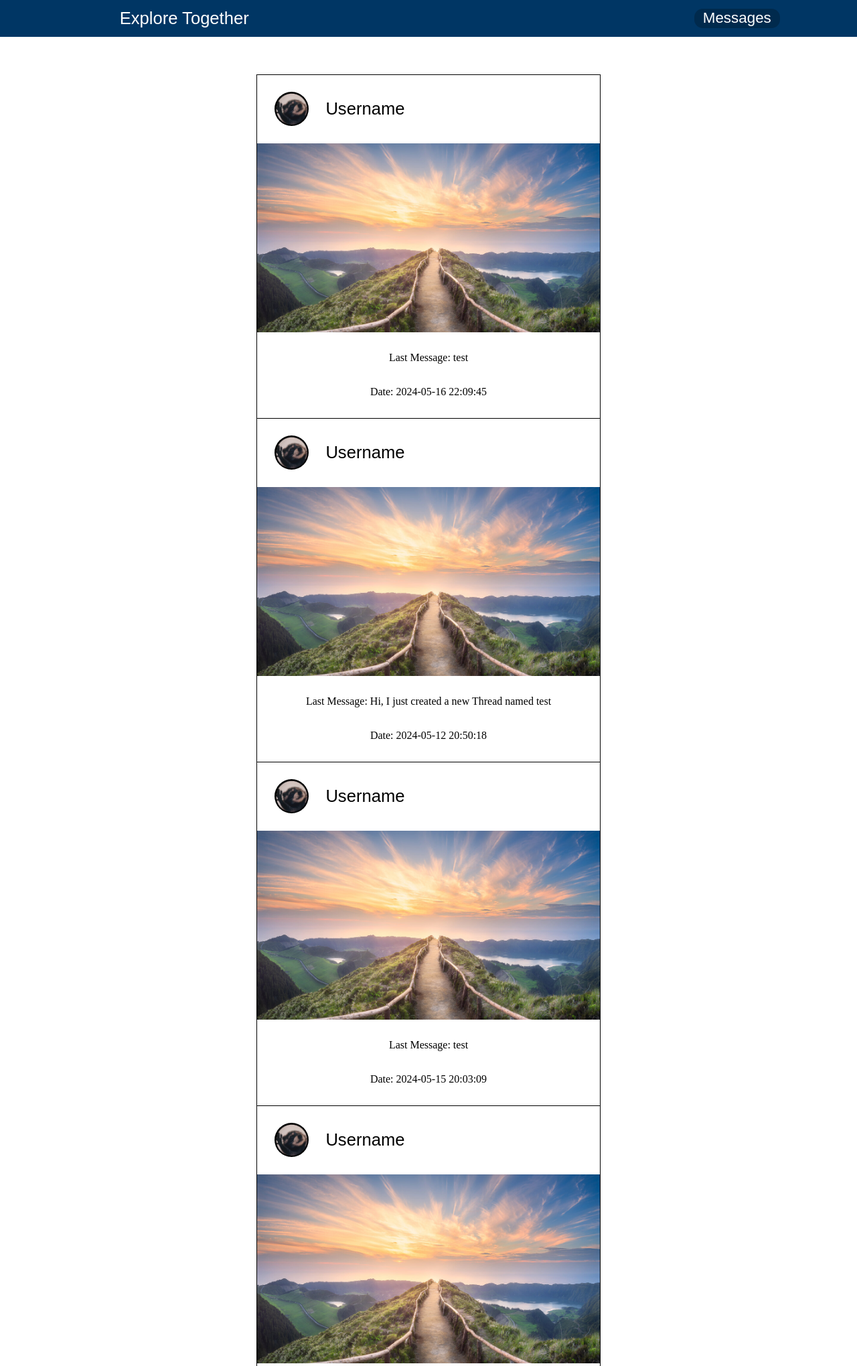
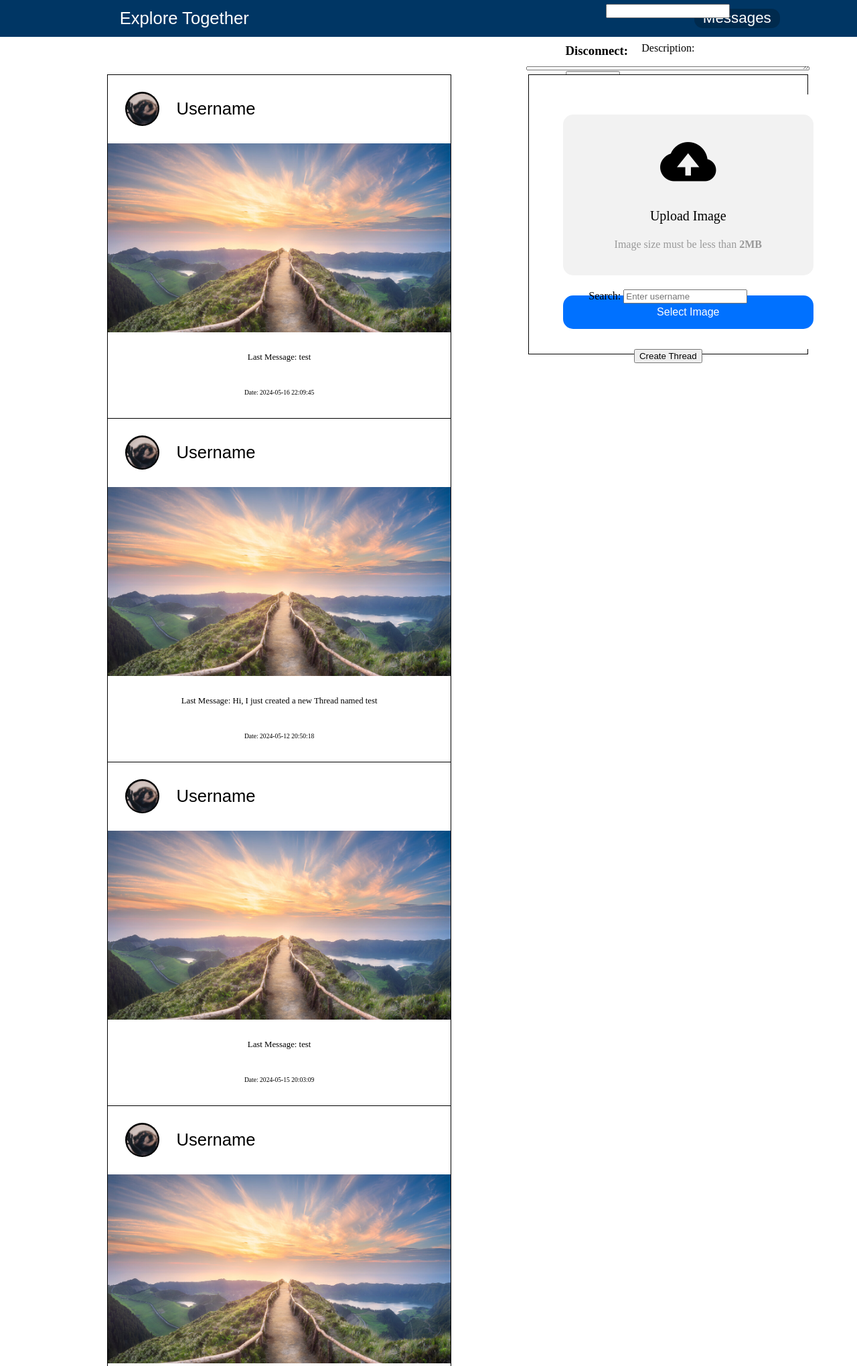
Before and after one commit to Eliasgdr/ExploreTogether, a PHP site: page /welcome.php in a window 1280 px wide. Shown: the top 2039 px of the page at 67% size. Run offline with PHP 8.4, Linux system fonts and the light colour scheme; a user stored in the database is signed in; data comes from the database, SQL or seed files in the repository; some web fonts are replaced.

Commit message:
commit de con

```diff
--- /dev/null
+++ b/public_html/javascript/jsButton.js
@@ -0,0 +1,57 @@
+function redirectMessages() {
+    window.location.replace('./chat.php');
+}
+
+document.addEventListener('DOMContentLoaded', () => {
+    const audioElement = document.getElementById('hoverAudio');
+    audioElement.currentTime = 15;
+
+    // Utilisation de la délégation d'événements avec mouseover et mouseout
+    document.addEventListener('mouseover', function(event) {
+        // Vérifier si l'élément survolé a la classe 'imageProfile'
+        if (event.target.classList.contains('imageProfile')) {
+            audioElement.play().catch(error => {
+                console.log('Playback prevented:', error);
+            });
+        }
+    });
+
+    document.addEventListener('mouseout', function(event) {
+        // Vérifier si l'élément quitte a la classe 'imageProfile'
+        if (event.target.classList.contains('imageProfile')) {
+            audioElement.pause();
+            audioElement.currentTime = 15;
+        }
+    });
+});
+
+
+document.addEventListener('DOMContentLoaded', (event) => {
+    const selectImage = document.querySelector('.select-image');
+    const inputFile = document.querySelector('#file');
+    const imgArea = document.querySelector('.img-area');
+
+    selectImage.addEventListener('click', function () {
+        inputFile.click();
+    });
+
+    inputFile.addEventListener('change', function () {
+        const image = this.files[0];
+        if (image && image.size < 2000000) {
+            const reader = new FileReader();
+            reader.onload = () => {
+                const allImg = imgArea.querySelectorAll('img');
+                allImg.forEach(item => item.remove());
+                const imgUrl = reader.result;
+                const img = document.createElement('img');
+                img.src = imgUrl;
+                imgArea.appendChild(img);
+                imgArea.classList.add('active');
+                imgArea.dataset.img = image.name;
+            };
+            reader.readAsDataURL(image);
+        } else {
+            alert("Image size more than 2MB");
+        }
+    });
+});
--- a/public_html/stylessheet/global.css
+++ b/public_html/stylessheet/global.css
@@ -1,6 +1,9 @@
 @import url("https://fonts.googleapis.com/css2?family=Mansalva&display=swap");
 @import url("https://fonts.googleapis.com/css2?family=Numans&display=swap");
 @import url('https://fonts.googleapis.com/css2?family=Numans&family=Special+Elite&display=swap');
+@import url('https://fonts.googleapis.com/css2?family=Poppins:wght@300;400;500;600;700&display=swap');
+@import url('https://unpkg.com/boxicons@2.0.7/css/boxicons.min.css');
+
 
 :root{
 
@@ -8,7 +11,6 @@
     --greyColor:rgba(0, 0, 0, 0.233);
     --whiteColor:white;
     --blackColor:black;
-
 }
 
 header{
--- a/public_html/stylessheet/welcome.css
+++ b/public_html/stylessheet/welcome.css
@@ -12,10 +12,14 @@
 }
 
 .thread-container .thread .threadProfile .imageProfile:hover {
-    animation: rotate 1s linear infinite;
+    animation: rotate 1s linear infinite reverse;
 }
 
-
+.containerMessage{
+    display: grid;
+    grid-template-columns: 2.5% 65% 7.5% 25% 5%;
+    margin-left:-4vw ;
+}
 
 .thread-container{
     margin-top: 5vw;
@@ -23,6 +27,7 @@
     flex-direction: column;
     align-items: center;
     justify-content: center;
+    grid-column: 2;
 }
 
 .thread-container .thread{
@@ -62,7 +67,6 @@
     grid-row-start: 1;
     grid-column-start: 4;
     font-size: 2vw;
-
 }
 
 
@@ -91,11 +95,158 @@
     align-self: center;
     justify-content: center;
     grid-row-start: 5;
+    font-size: 1vw;
 }
+
 
 .thread-container .thread .date{
     display: flex;
     align-self: center;
     justify-content: center;
     grid-row-start: 6;
+    font-size: 0.75vw;
 }
+
+
+
+.createThreadContainer{
+
+    background-color: white;
+    position: fixed;
+    margin-left: 65%;
+    margin-top: 5vw;
+    border-width: 1px;
+    border-color: black;
+    border-style: solid;
+
+    height: 32.5vw;
+    width: 32.5vw;
+    display: grid;
+    grid-template-columns:5% 90% 5% ;
+    grid-template-rows:5% 45% 45% 5% ;
+    margin-bottom: -1px;
+}
+
+.createThreadContainer #createThreadForm{
+    grid-column: 2;
+    grid-row: 2;
+    display: flex;
+    align-items: center;
+    justify-content: center;
+    flex-direction: column;
+}
+
+.createThreadContainer #searchContainer{
+    grid-column: 2;
+    grid-row: 3;
+    display: flex;
+    align-items: center;
+    justify-content: center;
+    flex-direction: column;
+}
+
+
+
+
+
+:root {
+    --blue: #0071FF;
+    --light-blue: #B6DBF6;
+    --dark-blue: #005DD1;
+    --grey: #f2f2f2;
+}
+
+.imageContainer {
+    max-width: 400px;
+    width: 100%;
+    background: #fff;
+    padding: 30px;
+    border-radius: 30px;
+    margin: auto;
+    text-align: center;
+}
+
+.img-area {
+    position: relative;
+    width: 100%;
+    height: 240px;
+    background: var(--grey);
+    margin-bottom: 30px;
+    border-radius: 15px;
+    overflow: hidden;
+    display: flex;
+    justify-content: center;
+    align-items: center;
+    flex-direction: column;
+}
+
+.img-area .icon {
+    font-size: 100px;
+}
+
+.img-area h3 {
+    font-size: 20px;
+    font-weight: 500;
+    margin-bottom: 6px;
+}
+
+.img-area p {
+    color: #999;
+}
+
+.img-area p span {
+    font-weight: 600;
+}
+
+.img-area img {
+    position: absolute;
+    top: 0;
+    left: 0;
+    width: 100%;
+    height: 100%;
+    object-fit: cover;
+    object-position: center;
+    z-index: 100;
+}
+
+.img-area::before {
+    content: attr(data-img);
+    position: absolute;
+    top: 0;
+    left: 0;
+    width: 100%;
+    height: 100%;
+    background: rgba(0, 0, 0, .5);
+    color: #fff;
+    font-weight: 500;
+    text-align: center;
+    display: flex;
+    justify-content: center;
+    align-items: center;
+    pointer-events: none;
+    opacity: 0;
+    transition: all .3s ease;
+    z-index: 200;
+}
+
+.img-area.active:hover::before {
+    opacity: 1;
+}
+
+.select-image {
+    display: block;
+    width: 100%;
+    padding: 16px 0;
+    border-radius: 15px;
+    background: var(--blue);
+    color: #fff;
+    font-weight: 500;
+    font-size: 16px;
+    border: none;
+    cursor: pointer;
+    transition: all .3s ease;
+}
+
+.select-image:hover {
+    background: var(--dark-blue);
+}
--- a/public_html/welcome.php
+++ b/public_html/welcome.php
@@ -16,25 +16,38 @@
     <title>Welcome to Travel Together</title>
     <script src="https://ajax.googleapis.com/ajax/libs/jquery/3.6.0/jquery.min.js"></script>
     <script src="javascript/databaseRequest.js"></script>
+    <script src="javascript/jsButton.js"></script>
+
     <link href="./stylessheet/welcome.css" rel="stylesheet" type="text/css">
-
+    <audio id="hoverAudio" src="./audio/pedro.mp3"></audio>
 </head>
 <body>
+
     <header>
         <div class="title">Explore Together</div>
-        <div class="titleButton">Messages</div>
+        <a type="button" class="titleButton" onclick="redirectMessages()">Messages</a>
     </header>
-    <div class="container">
-
-        <div class="thread-container" id="threadContainer"></div>
 
 
+    <div class="containerMessage">
+        <div class="thread-container" id="threadContainer"></div>
+        <div class="createThreadContainer">
+
+            <form id="createThreadForm" method="post" enctype="multipart/form-data">
                 <h3>Create a New Thread:</h3>
-        <form id="createThreadForm" method="post">
                 <label for="title">Thread Title:</label><br>
                 <input type="text" id="title" name="title" required><br><br>
                 <label for="description">Description:</label><br>
                 <textarea id="description" name="description" rows="4" cols="50" required></textarea><br><br>
+                <div class="imageContainer">
+                    <input type="file" id="file" accept="image/*" hidden>
+                    <div class="img-area" data-img="">
+                        <i class='bx bxs-cloud-upload icon'></i>
+                        <h3>Upload Image</h3>
+                        <p>Image size must be less than <span>2MB</span></p>
+                    </div>
+                    <button class="select-image">Select Image</button>
+                </div>
                 <input type="submit" value="Create Thread">
             </form>
 
@@ -46,13 +59,13 @@
                     <div id="suggestions"></div>
                 </form>
             </div>
-
+        </div>
         <div>
             <h3>Disconnect:</h3>
             <button id="disconnectBtn">Disconnect</button>
         </div>
+    </div>
 
-    </div>
     <footer>
         &copy; 2024 Travel Together | All Rights Reserved
     </footer>
@@ -170,7 +183,9 @@
 
                 const lastMessageImgProfile = document.createElement('img');
                 lastMessageImgProfile.classList.add('imageProfile');
+                lastMessageImgProfile.setAttribute("id", "imageProfile");
                 lastMessageImgProfile.src = './images/Png.png';
+
 
                 const lastMessageUserProfile = document.createElement('p');
                 lastMessageUserProfile.classList.add('username');
```
Also changed, not shown: public_html/images/large.jpg (added), 1 other file. Lines whose indentation alone changed are shown as unchanged.
